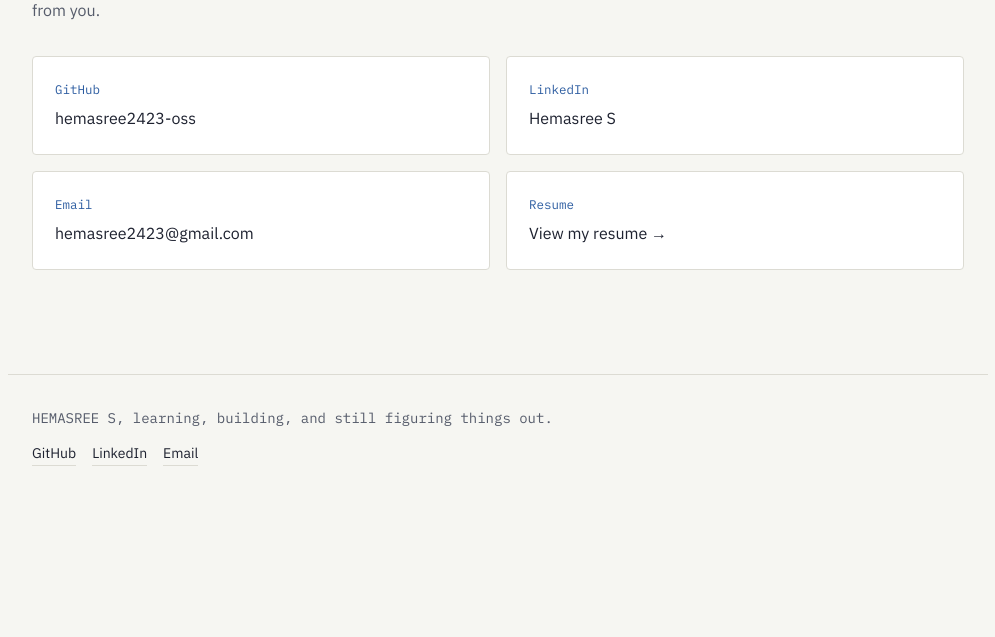
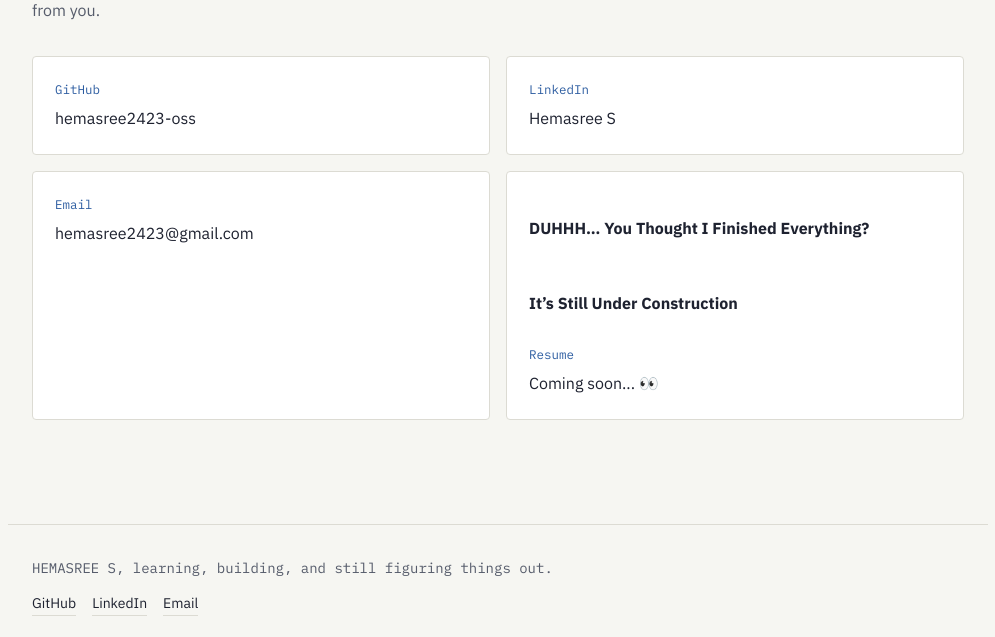
Before and after one commit to hemasree2423-oss/portfolio, a Django app: page /contact/ in a window 1280 px wide. Shown: the part 238-875 px from the top of the page, without its empty margins (142-1137 px from the left). Before the commit the page ends 704 px from the top, so only its background shows below. Run offline with Django 5.2, Linux system fonts and the light colour scheme.

```diff
--- a/templates/contact.html
+++ b/templates/contact.html
@@ -26,9 +26,11 @@
       <span class="contact-value">hemasree2423@gmail.com</span>
     </a>
     <a class="contact-card" href="[YOUR RESUME LINK]" target="_blank" rel="noopener">
+    <h4 class="contact-heading">DUHHH… You Thought I Finished Everything?</h4>
+    <h4 class="contact-heading">It’s Still Under Construction</h4>
     <span class="contact-label">Resume</span>
-    <span class="contact-value">View my resume →</span>
-    </a>
+    <span class="contact-value">Coming soon... 👀</span>
+</a>
   </div>
 </section>
 
```
